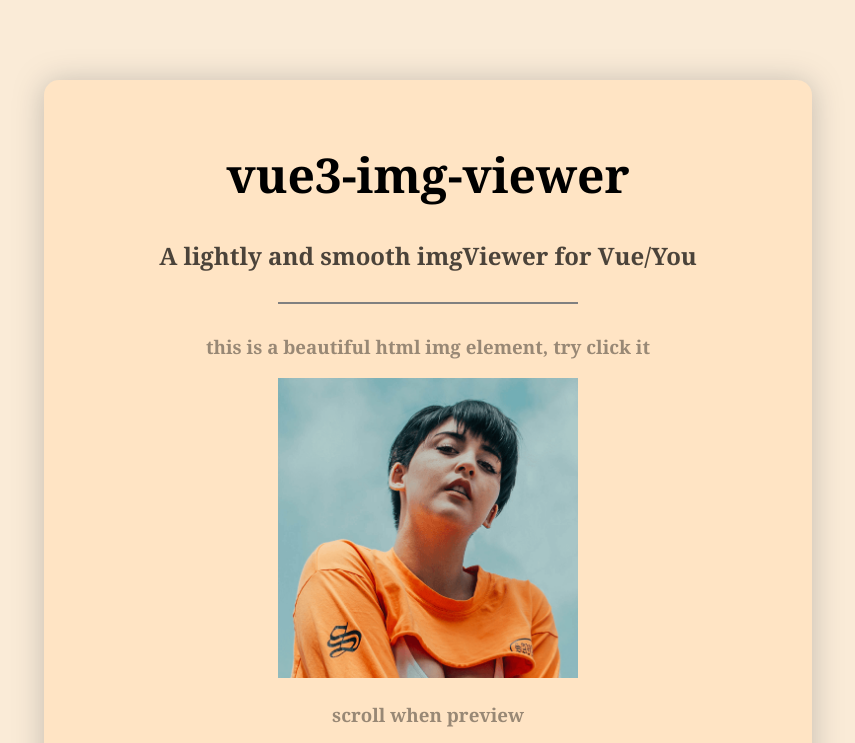
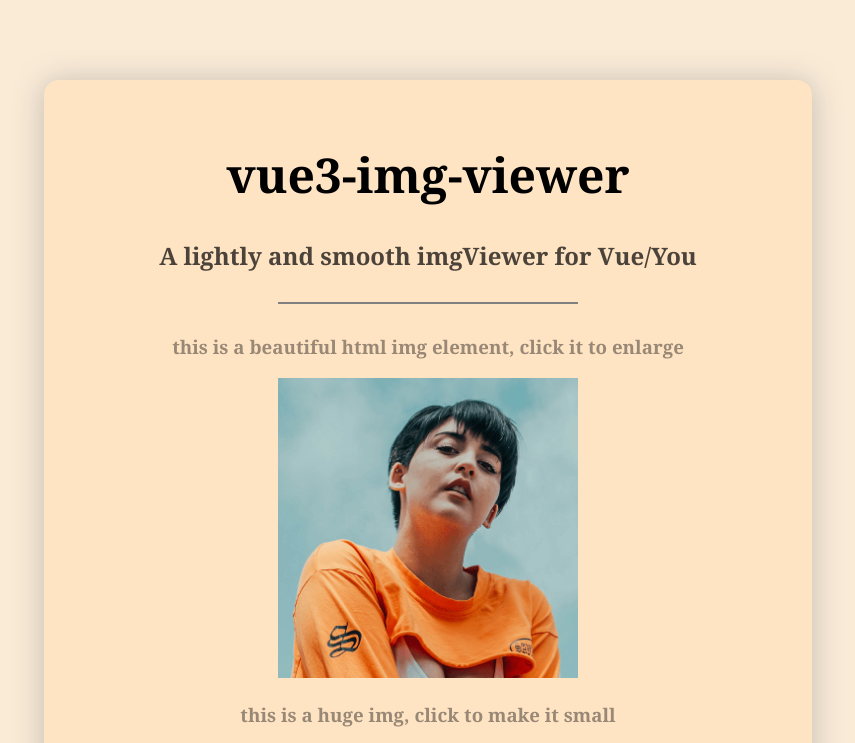
Before and after one commit to bullshitking-99/vue3-img-viewer, a Vue app: page / in a window 1280 px wide. Shown: the top 743 px of the page, without its empty margins (212-1067 px from the left). Built offline with nearby package versions, Linux system fonts and the light colour scheme.

Commit message:
增加预览图片高度限制

```diff
--- a/src/App.vue
+++ b/src/App.vue
@@ -8,8 +8,10 @@ import ImgViewer from "./components/ImgViewer.vue";
     <h2>A lightly and smooth imgViewer for Vue/You</h2>
     <div id="hr"></div>
     <ImgViewer>
-      <h3>this is a beautiful html img element, try click it</h3>
-      <img src="./assets/girl.png" alt="" />
+      <h3>this is a beautiful html img element, click it to enlarge</h3>
+      <img class="small" src="./assets/girl.png" alt="" />
+      <h3>this is a huge img, click to make it small</h3>
+      <img class="large" src="./assets/yuan.jpg" alt="" />
       <h3 v-for="itme in 10">scroll when preview</h3>
     </ImgViewer>
   </main>
@@ -41,12 +43,15 @@ main {
     border-bottom: 2px solid gray;
   }
 
+  img {
+    &.small {
+      width: 300px;
+      height: 300px;
+    }
+  }
+
   h3 {
     opacity: 0.4;
   }
-  img {
-    width: 300px;
-    height: 300px;
-  }
 }
 </style>
--- a/src/components/ImgViewer.vue
+++ b/src/components/ImgViewer.vue
@@ -168,6 +168,7 @@ onMounted(() => {
       pointer-events: none;
       user-select: none;
       max-width: 100vw;
+      max-height: 100vh;
     }
 
     &.modalShow {
```
Also changed, not shown: src/assets/yuan.jpg (added).
